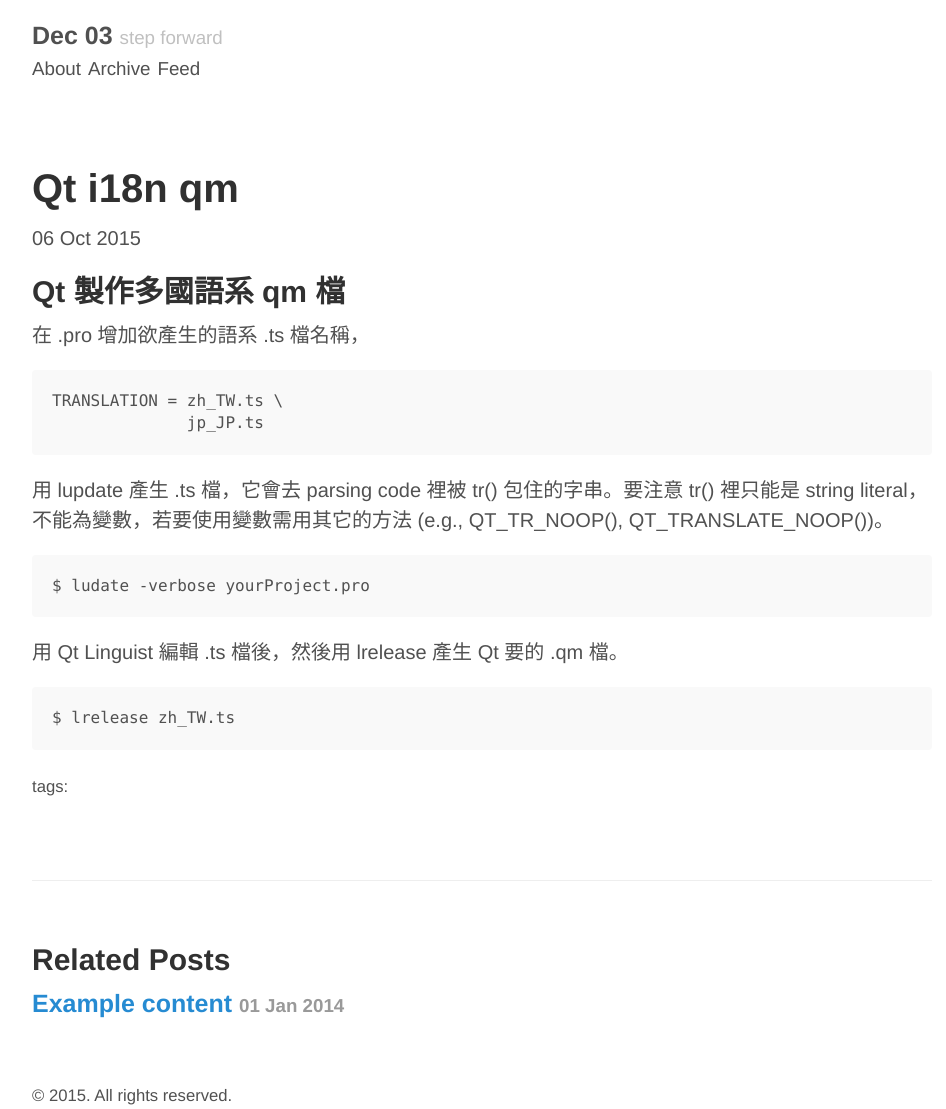
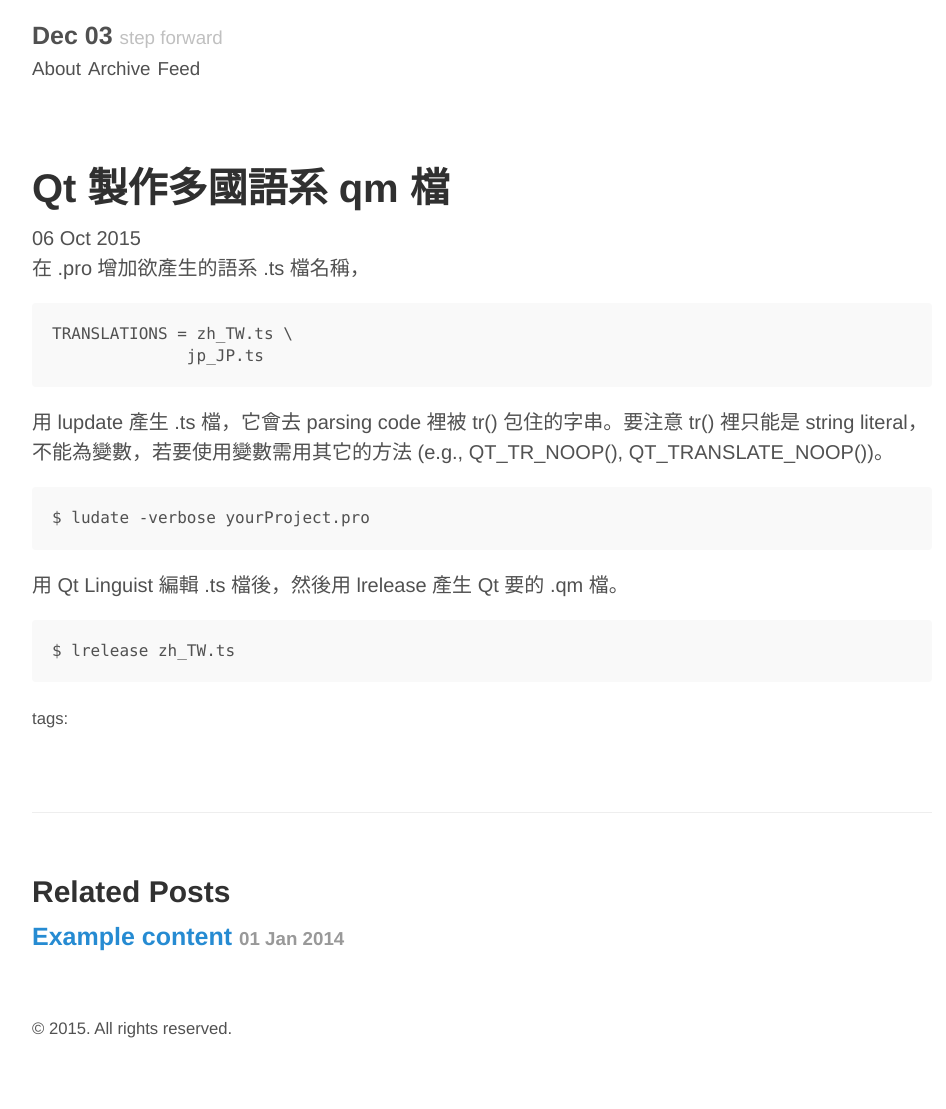
Before and after one commit to lightDer/lightder.github.io, a Jekyll site: the page built from _posts/2015-10-06-qt-i18n-qm.md, in a window 1280 px wide. Shown: the whole page, without its empty margins (158-1104 px from the left). Built offline with Jekyll 4.4.1, drawn with Linux system fonts in a browser that asks for light colours; Markdown is read by kramdown in place of the engine named in the settings; after the commit the page ends 1042 px from its top, so only the background shows below that.

Commit message:
Update 2015-10-06-qt-i18n-qm.md
fix typo

````diff
--- a/_posts/2015-10-06-qt-i18n-qm.md
+++ b/_posts/2015-10-06-qt-i18n-qm.md
@@ -1,13 +1,12 @@
 ---
 layout: post
-title: Qt i18n qm
+title: Qt 製作多國語系 qm 檔
 ---
-## Qt 製作多國語系 qm 檔
 
 在 .pro 增加欲產生的語系 .ts 檔名稱，
 
 ```
-TRANSLATION = zh_TW.ts \
+TRANSLATIONS = zh_TW.ts \
               jp_JP.ts
 ```
 
````
